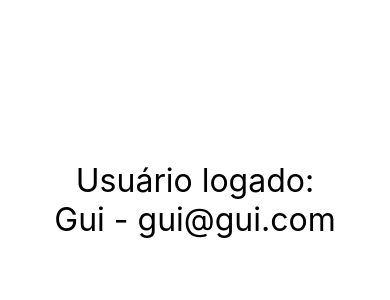
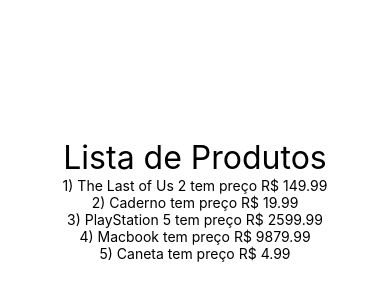
Before and after one commit to marlonalmino/react-native-hello-world, a React Native app: screen / in a window 390 px wide. Shown: the part 222-522 px from the top of the page. Built offline with nearby package versions, Linux system fonts and the light colour scheme.

Commit message:
Renderizando Lista #01

```diff
--- a/src/App.js
+++ b/src/App.js
@@ -1,7 +1,8 @@
 import React from 'react'
 import {View, StyleSheet} from 'react-native'
 
-import UsuarioLogado from './components/UsuarioLogado'
+import ListaProdutos from './components/produtos/ListaProdutos'
+// import UsuarioLogado from './components/UsuarioLogado'
 // import Familia from './components/relacao/Familia'
 // import Membro from './components/relacao/Membro'
 // import ParImpar from './components/ParImpar'
@@ -17,12 +18,13 @@
 
 export default () => (
   <View style={style.App}>
+    <ListaProdutos />
+    {/*
     <UsuarioLogado usuario={{nome: 'Gui', email: 'gui@gui.com'}} />
     <UsuarioLogado usuario={{nome: 'Gui'}} />
     <UsuarioLogado usuario={{ email: 'carlos@email.com' }} />
     <UsuarioLogado usuario={null} />
     <UsuarioLogado usuario={{}} />
-    {/*
     <Familia>
       <Membro nome='Bia' sobrenome='Arruda' />
       <Membro nome='Carlos' sobrenome='Arruda' />
--- /dev/null
+++ b/src/components/produtos/ListaProdutos.js
@@ -0,0 +1,20 @@
+import React from 'react'
+import { Text } from 'react-native'
+import Estilo from '../estilo'
+
+import produtos from './produtos'
+
+export default props => {
+  function obterLista() {
+    return produtos.map(p => {
+      return <Text key={p.id}>{p.id}) {p.nome} tem preço R$ {p.preco}</Text>
+    })
+  }
+
+  return (
+    <>
+      <Text style={Estilo.txtG}>Lista de Produtos</Text>
+      {obterLista()}
+    </>
+  )
+}
--- /dev/null
+++ b/src/components/produtos/produtos.js
@@ -0,0 +1,7 @@
+export default [
+  {id: 1, nome: 'The Last of Us 2', preco: 149.99},
+  {id: 2, nome: 'Caderno', preco: 19.99},
+  {id: 3, nome: 'PlayStation 5', preco: 2599.99},
+  {id: 4, nome: 'Macbook', preco: 9879.99},
+  {id: 5, nome: 'Caneta', preco: 4.99},
+]
```
